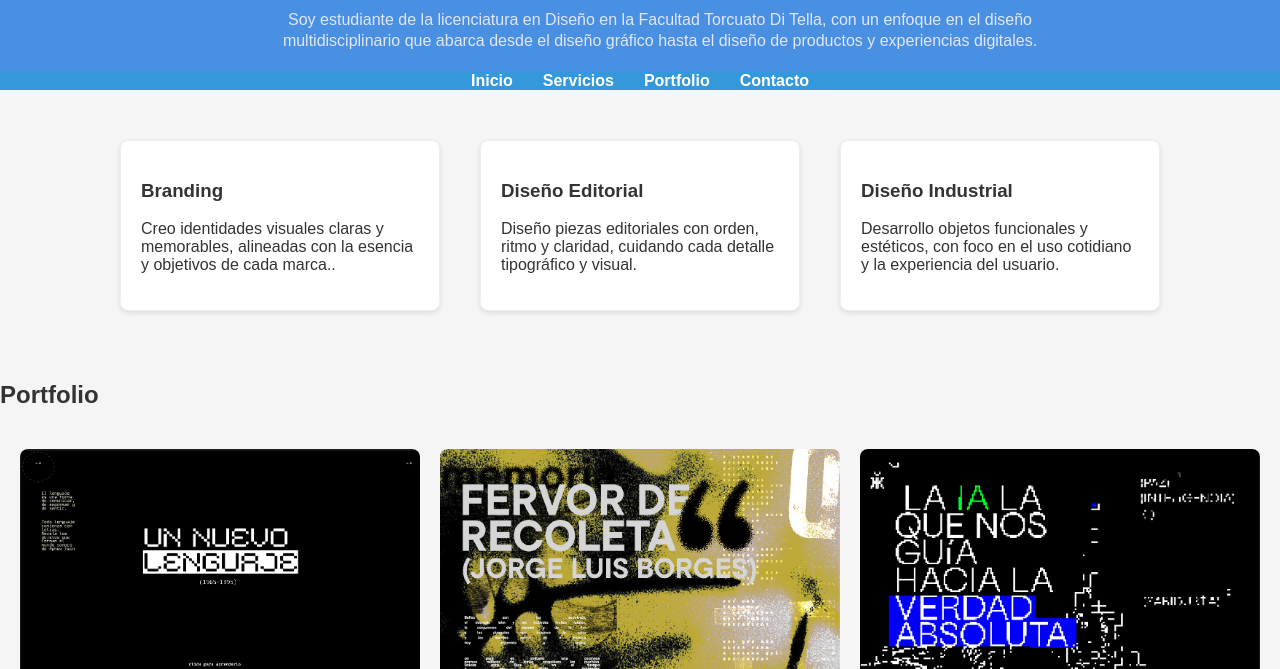
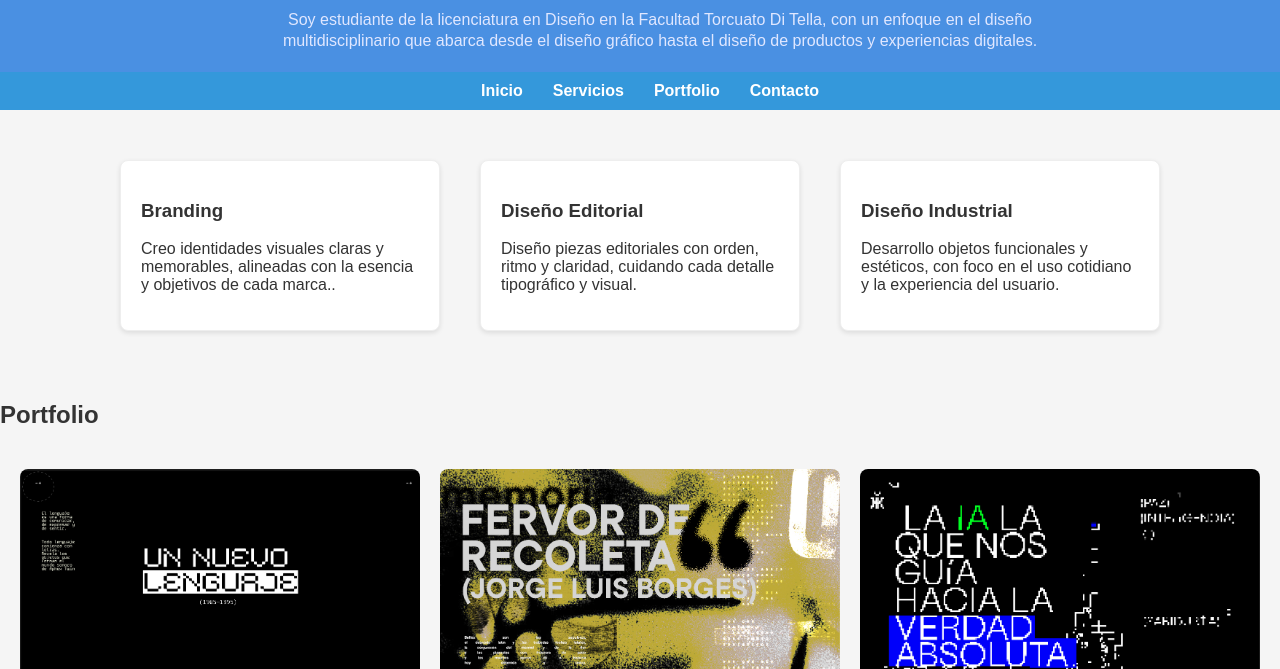
Before and after one commit to cataalvizo/Landingpage_Alvizo, a plain HTML site: page index.html in a window 1280 px wide. Shown: the part 131-800 px from the top of the page. Drawn offline with Linux system fonts and the light colour scheme; a web font is replaced by a local one.

Commit message:
Update estilos.css

```diff
--- a/css/estilos.css
+++ b/css/estilos.css
@@ -45,7 +45,7 @@ nav {
     align-items: center;
     justify-content: center;
     background-color: #3498db;
-    padding: 10x;
+    padding: 10px;
 }
 
 nav a {
```
